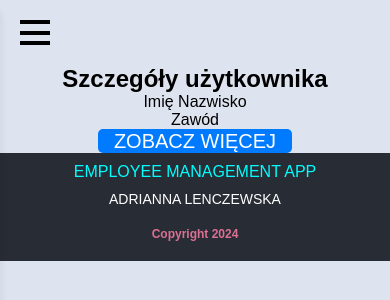
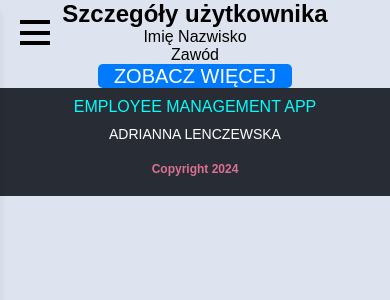
Before and after one commit to AdriannaLen/employee-app, a React (Create React App) app: page /user-list/1 in a window 390 px wide. Shown: the top 300 px of the page. Built offline with nearby package versions, Linux system fonts and the light colour scheme; no server answers.

Commit message:
changed sidebar hamburger to position fixed

```diff
--- a/src/App.scss
+++ b/src/App.scss
@@ -135,6 +135,7 @@ body {
   }
 
   .sidebar {
+    position: fixed;
     transform: translateX(-100%);
     opacity: 0.9;
     width: 100%;
@@ -145,6 +146,7 @@ body {
   }
 
   .hamburger {
+    position: fixed;
     display: block;
     width: 100%;
     text-align: right;
@@ -152,6 +154,7 @@ body {
   }
 
   .sidebar.open {
+    position: fixed;
     transform: translateX(0);
   }
 }
```
